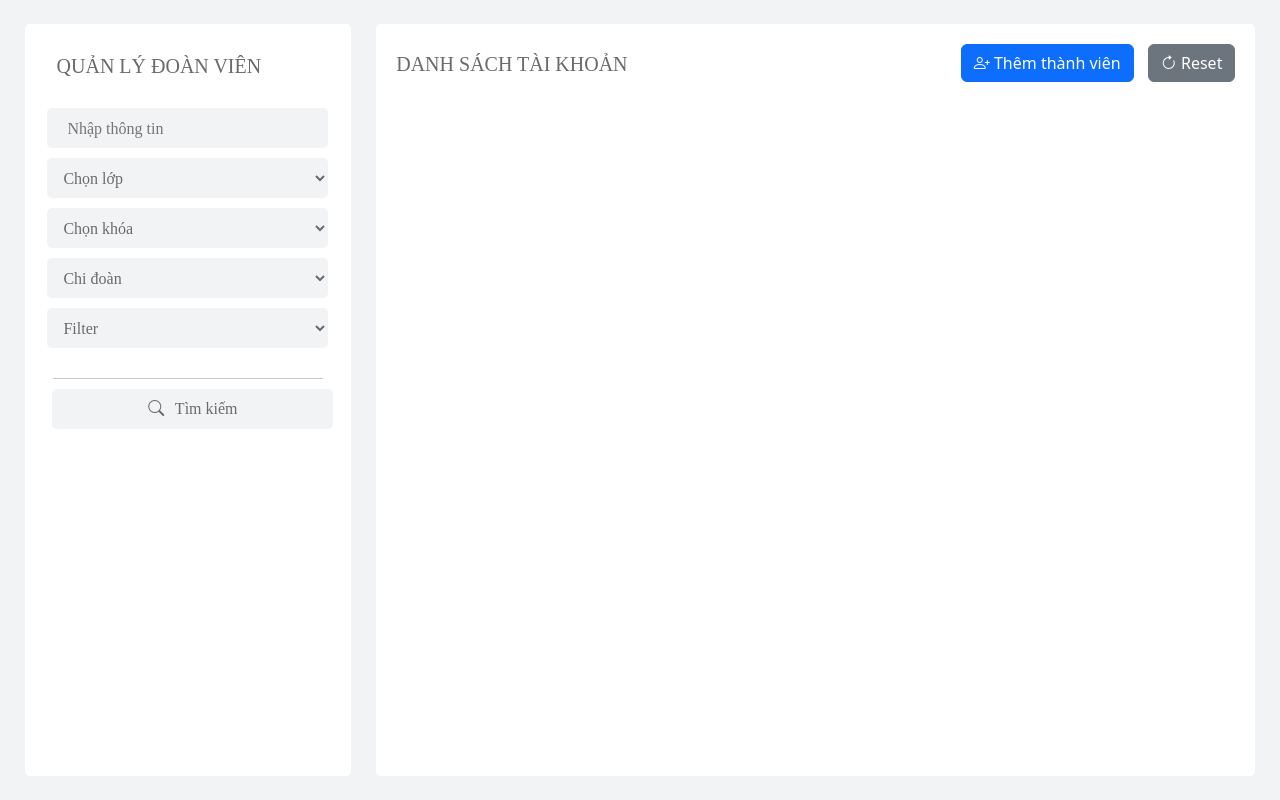
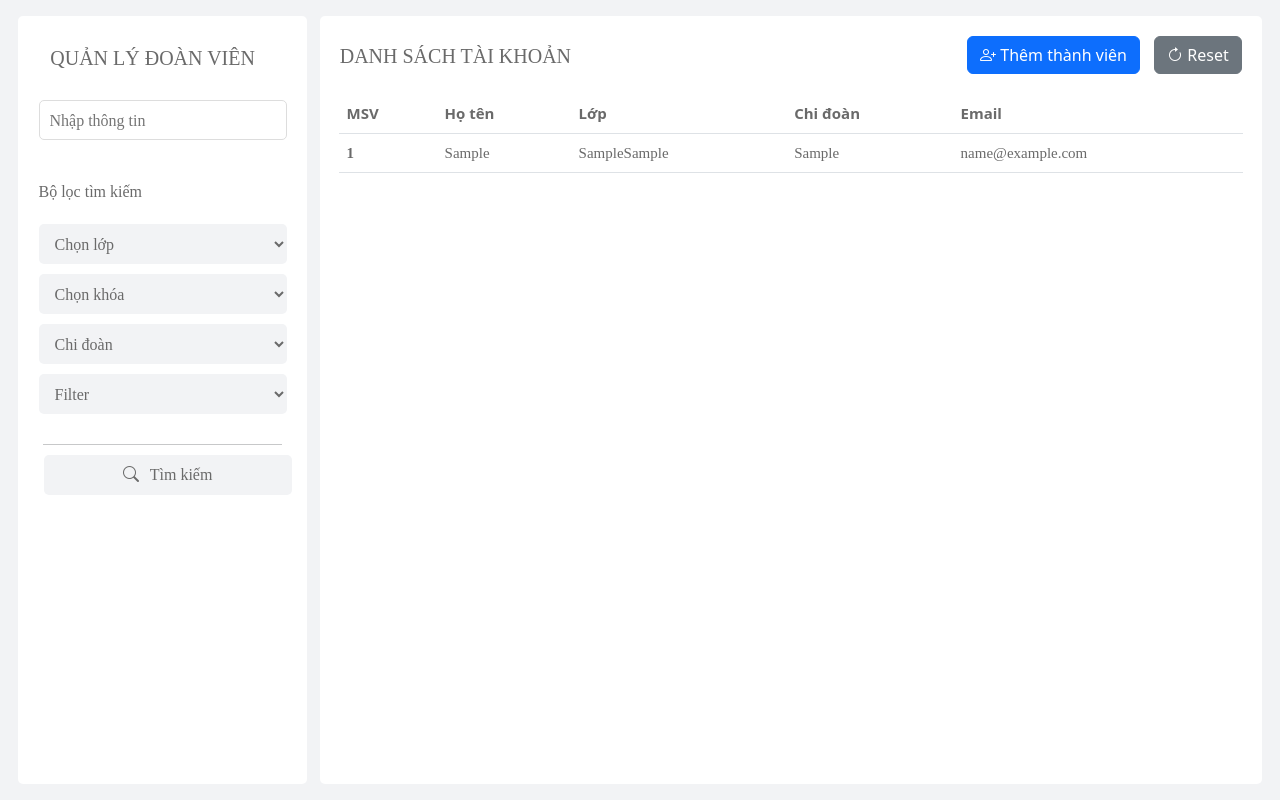
Before and after one commit to KhanhNguyenVimaru/Youth-Union-profile-management, a PHP site: page /Manage.php in a window 1280 px wide. Shown: the part 80-880 px from the top of the page. Run offline with PHP 8.4, Linux system fonts and the light colour scheme; tables that the repository leaves empty or names only in its code hold one stand-in row (values such as "Sample post").

Commit message:
hoàn thiện add

```diff
--- a/Manage.css
+++ b/Manage.css
@@ -23,26 +23,25 @@ body{
     justify-content: space-around;
 }
 .user-management-div{
-    height: 94%;
+    height: 96%;
     background-color: white;
     border-radius: 5px;
     width: 100%;
 }
 #show-user-data{
-    width: 26%;
+    width: 23%;
     padding-top: 30px;
 }
 #show-users-list{
-    width: 70%;
+    width: 75%;
 }
 
 #search-user{
     width: 100%;
     height: 40px;
     padding: 7px;
-    background-color: var(--whiteGray);
-    border: none;
-    padding-left: 20px;
+    border: 0.8px solid var(--backGroundGray) !important;
+    padding-left: 10px;
     border-radius: 5px;
     margin-bottom: 10px;
 }
@@ -140,13 +139,30 @@ body{
     font-family: var(--baseFont);
     margin-top: 10px;
 }
-.label-insert-modal{
-    width: 86%;
-    display: flex;
-    margin-left: 20px;
+#send-user-data{
+    margin-left: auto;
+}
+.table-col th{
+    font-weight: bold;
+    color: #6a6a6a;
+}
+#users-data-board{
+    max-width: 96%;
+    margin: 0 auto;
+    font-size: 15px;
+}
+#label-div{
+    margin: 20px;
+    margin-top: 30px;
+    margin-left: 0;
     color: var(--fontGray);
     font-family: var(--baseFont);
 }
-#send-user-data{
-    margin-left: auto;
+.st-data{
+    font-family: var(--baseFont);
+    color: var(--fontGray);
 }
+.st-data th,
+.st-data td{
+    color: var(--fontGray);
+}
--- a/Manage.php
+++ b/Manage.php
@@ -23,7 +23,8 @@
             <h5>QUẢN LÝ ĐOÀN VIÊN</h5>
 
             <div class="search-container" style="display: flex; flex-direction:column;" id="input-filter">
-                <input type="text" name="search" id="search-user" placeholder="Nhập thông tin">
+                <input type="text" name="search" id="search-user" placeholder="Nhập thông tin" style="background-color: white;">
+                <label for="class-list" id = "label-div">Bộ lọc tìm kiếm</label>
                 <select name="class-list" id="class-list">
                     <option value="none">Chọn lớp</option>
                     <optgroup label="Khoa Công nghệ thông tin">
@@ -99,6 +100,21 @@
                     </button>
                 </div>
             </div>
+            <div id="users-data-container">
+                <table class="table table-hover" id="users-data-board">
+                    <thead>
+                        <tr class = "table-col">
+                            <th scope="col">MSV</th>
+                            <th scope="col">Họ tên</th>
+                            <th scope="col">Lớp</th>
+                            <th scope="col">Chi đoàn</th>
+                            <th scope="col">Email</th>
+                        </tr>
+                    </thead>
+                <tbody id = "show-data-here">
+                        <?php include "select_users.php" ?>
+                </tbody>
+            </div>
         </div>
     </div>
 </body>
@@ -106,5 +122,33 @@
 <script src="index.js"></script>
 <script src="call_modal.js"></script>
 <script src="manage_user.js"></script>
+<script>
+    document.getElementById('get-depart').addEventListener('change', function() {
+        const selectedKhoa = this.value;
+        const classSelect = document.getElementById('get-class-list');
+        const optgroups = classSelect.querySelectorAll('optgroup');
+
+        if (selectedKhoa === "none") {
+            optgroups.forEach(group => group.style.display = 'block');
+        } else {
+            const khoaMap = {
+                "1": "Khoa Công nghệ thông tin",
+                "2": "Khoa Hàng hải",
+                "3": "Khoa Kinh tế",
+                "4": "Khoa Quản trị - Tài chính"
+            };
+
+            optgroups.forEach(group => {
+                if (group.label === khoaMap[selectedKhoa]) {
+                    group.style.display = 'block';
+                } else {
+                    group.style.display = 'none';
+                }
+            });
+
+            classSelect.selectedIndex = 0;
+        }
+    });
+</script>
 
 </html>
--- a/manage_modal.css
+++ b/manage_modal.css
@@ -36,3 +36,11 @@
 .modal-body{
     height: 120%;
 }
+#get-birthdate-label,
+.label-insert-modal{
+    width: 86%;
+    display: flex;
+    margin-left: 20px;
+    color: var(--fontGray);
+    font-family: var(--baseFont);
+}
--- a/manage_modal.php
+++ b/manage_modal.php
@@ -12,12 +12,24 @@
                     </div>
                     <input type="text" id="new_users_id" placeholder="Nhập mã sinh viên">
                     <input type="text" id="new_users_name" placeholder="Nhập tên đoàn viên">
+                    <div class="label-insert-modal">
+                        <label for="get-birthdate" id="get-birthdate-label" style="margin: 0;">Nhập ngày sinh</label>
+                    </div>
                     <input type="date" name="get-birthdate" id="get-birthdate">
                     <select name="gender" id="gender">
                         <option value="none" class="gender-selection">Giới tính</option>
                         <option value="nam" class="gender-selection">Nam</option>
                         <option value="nu" class="gender-selection">Nữ</option>
                     </select>
+
+                    <select name="get-depart" id="get-depart">
+                        <option value="none">Khoa</option>
+                        <option value="1">Khoa Công nghệ thông tin</option>
+                        <option value="2">Khoa Hàng hải</option>
+                        <option value="3">Khoa Kinh tế</option>
+                        <option value="4">Khoa Quản trị - Tài chính</option>
+                    </select>
+
                     <select name="get-class-list" id="get-class-list">
                         <option value="0">Chọn lớp</option>
 
@@ -46,13 +58,13 @@
                         </optgroup>
                     </select>
 
-
-                    <select name="get-depart" id="get-depart">
-                        <option value="none">Khoa</option>
-                        <option value="1">Khoa Công nghệ thông tin</option>
-                        <option value="2">Khoa Hàng hải</option>
-                        <option value="3">Khoa Kinh tế</option>
-                        <option value="4">Khoa Quản trị - Tài chính</option>
+                    <select name="get-year-in" id="get-year-in">
+                        <option value="none">Niên khóa</option>
+                        <option value="61">61</option>
+                        <option value="62">62</option>
+                        <option value="63">63</option>
+                        <option value="64">64</option>
+                        <option value="65">65</option>
                     </select>
 
                     <select class="selectpicker" data-live-search="true" name="get-role" id="get-role">
--- a/manage_user.js
+++ b/manage_user.js
@@ -15,8 +15,10 @@ document.getElementById("insert-user-btn").addEventListener("click", function ()
     let department = document.getElementById("get-depart").value;
     let role = document.getElementById("get-role").value;
     let birthdate = document.getElementById("get-birthdate").value;
+    let yearin = document.getElementById("get-year-in").value;
+    console.log(yearin);
 
-    if (!id || !ten || !email || !phone || gender === "none" || userClass === "0" || department === "none" || role === "none" || birthdate === "") {
+    if (!id || !ten || !email || !phone || gender === "none" || userClass === "0" || department === "none" || role === "none" || birthdate === "" ||yearin === "none") {
         alert("Vui lòng điền đầy đủ tất cả các trường!");
         return;
     }
@@ -48,8 +50,8 @@ document.getElementById("insert-user-btn").addEventListener("click", function ()
         userClass: userClass,
         department: department,
         role: role,
-        birthdate : birthdate
-
+        birthdate : birthdate,
+        yearin : yearin
     };
     console.log(user);
 
@@ -85,6 +87,7 @@ async function insertUser(user) {
 
         if (!response.ok) {
             alert("Dữ liệu gửi đi lỗi");
+            window.location.reload();
             return;
         }
 
@@ -92,10 +95,13 @@ async function insertUser(user) {
 
         if (!data.success) {
             alert("Lỗi ở check success: " + data.message);
+            window.location.reload();
         } else {
             alert(data.message);
+            window.location.reload();
         }
     } catch (error) {
         console.error('Có lỗi xảy ra:', error);
+        window.location.reload();
     }
 }
--- /dev/null
+++ b/select_users.php
@@ -0,0 +1,49 @@
+<?php
+$severname = "localhost";
+$username = "root";
+$password = "";
+$db_name = "quanlydoanvien";
+
+$conn = new mysqli($severname, $username, $password, $db_name);
+if ($conn->error) {
+    echo json_encode(["success" => false, "message" => "lỗi kết nối server"]);
+}
+
+$sql = ('SELECT
+        doanvien.id AS doanvien_id,
+        doanvien.ho_ten,
+        doanvien.nienkhoa,
+        doanvien.email,
+        chidoan.ten_chidoan,
+        doanvien.khoa,
+        lop.ten_lop
+    FROM doanvien
+    INNER JOIN chidoan ON doanvien.chidoan_id = chidoan.id
+    INNER JOIN lop ON doanvien.lop_id = lop.id;
+');
+
+$list = $conn->query($sql);
+
+while ($row = $list->fetch_assoc()) {
+    echo '<tr class = "st-data">
+      <th scope="row">' . $row['doanvien_id'] . '</th>
+      <td>' . $row['ho_ten'] . '</td>
+      <td>' . $row['ten_lop'] . $row['nienkhoa'] . '</td>
+      <td>' . $row['ten_chidoan'] . '</td>
+      <td>' . $row['email'] . '</td>
+    </tr>';
+}
+
+
+// class doanvien{
+//     public $id;
+//     public $ho_ten;
+//     public $gioitinh;
+//     public $ngay_sinh;
+//     public $lop_id;
+//     public $chidoan;
+//     public $khoa;
+//     public $email;
+//     public $sdt;
+//     private $chuc_vu;
+// }
```
Also changed, not shown: insert_user.php (+5 -4 lines).
